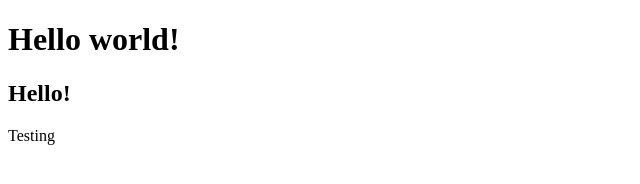
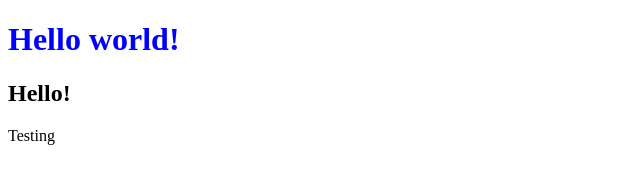
Before and after one commit to YuuichiKuroiwa/test1, a plain HTML site: page hello.html in a window 1280 px wide. Shown: the whole page, without its empty margins (0-640 px from the left). Drawn offline with Linux system fonts and the light colour scheme.

Commit message:
add color to h1

```diff
--- a/hello.html
+++ b/hello.html
@@ -6,7 +6,7 @@
     <title>Title</title>
 </head>
 <body>
-    <h1>Hello world!</h1>
+    <h1 style="color:blue">Hello world!</h1>
     <h2>Hello!</h2>
     Testing
 </body>
```
